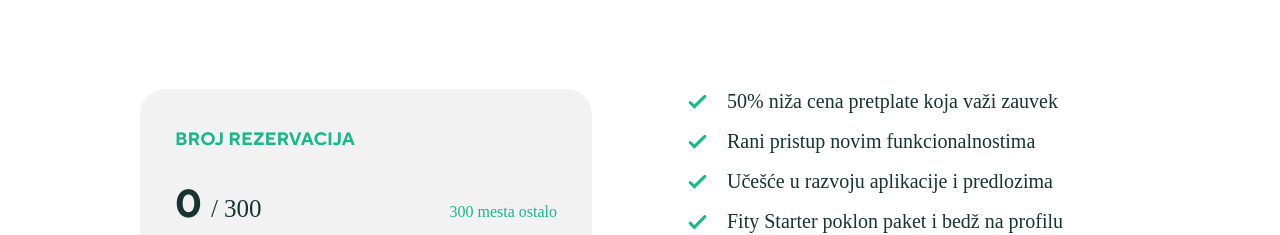
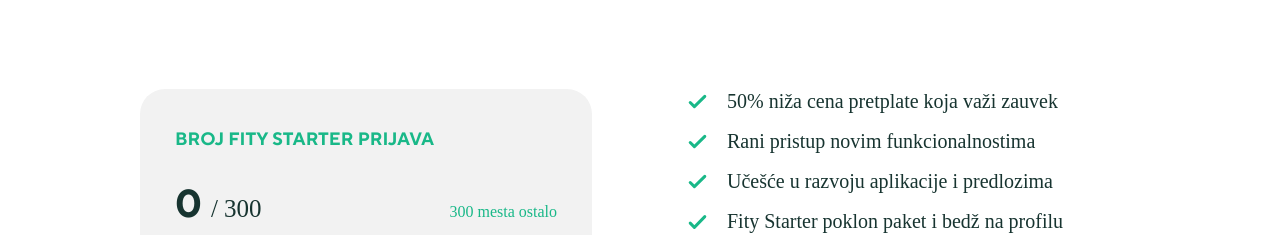
Before and after one commit to JankoB1/fity-landing, a React (Create React App) app: page / in a window 1280 px wide. Shown: the part 9640-9875 px from the top of the page. Built offline with nearby package versions, Linux system fonts and the light colour scheme; no server answers; a web font is replaced by a local one.

Commit message:
copy update

```diff
--- a/src/components/Launch.tsx
+++ b/src/components/Launch.tsx
@@ -93,7 +93,7 @@
             </div>
             <div className="launch-row md:grid block grid-cols-2 gap-24">
                 <div className="reservation-box md:mb-0 mb-12">
-                    <h5>Broj rezervacija</h5>
+                    <h5>Broj Fity starter prijava</h5>
                     <div className="numbers">
                         <div className="flex justify-between items-center">
                             <p className="num-bold ">{activeCount} <span className="num-light"> / 300</span></p>
```
